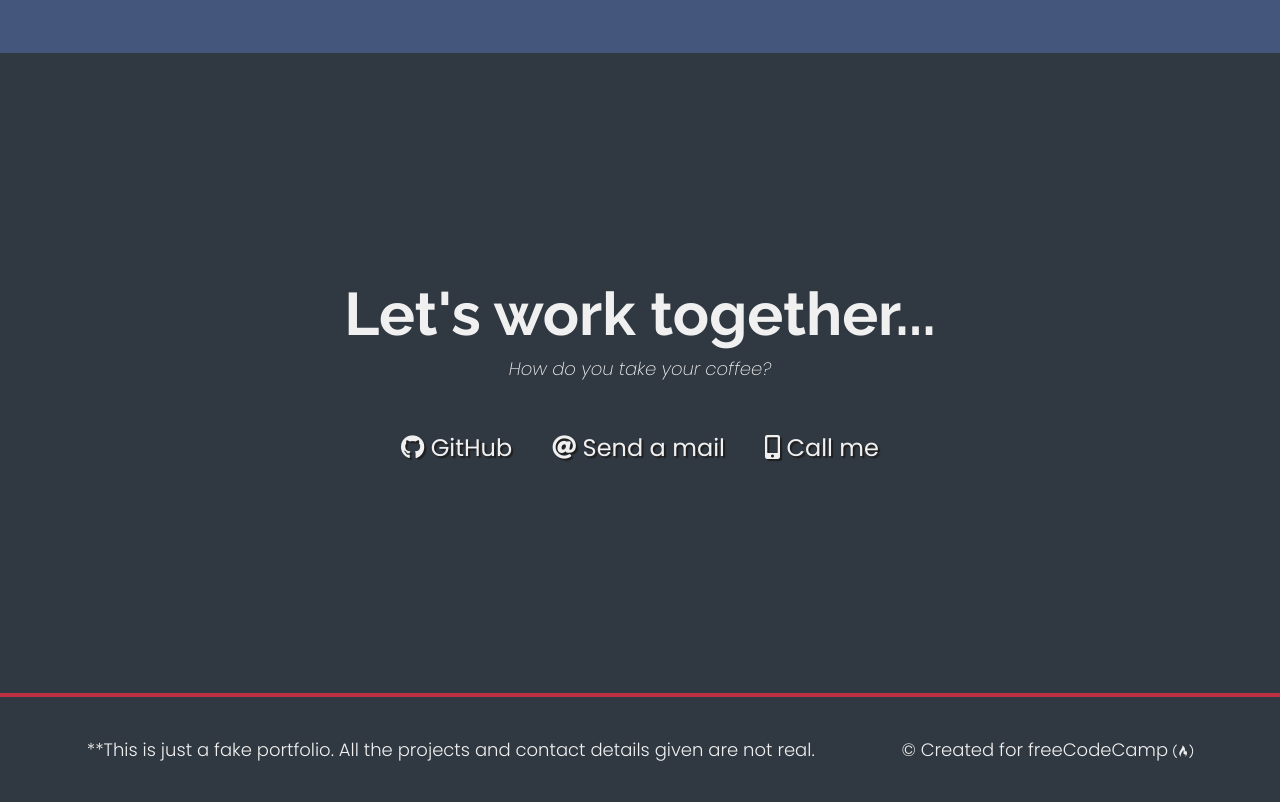
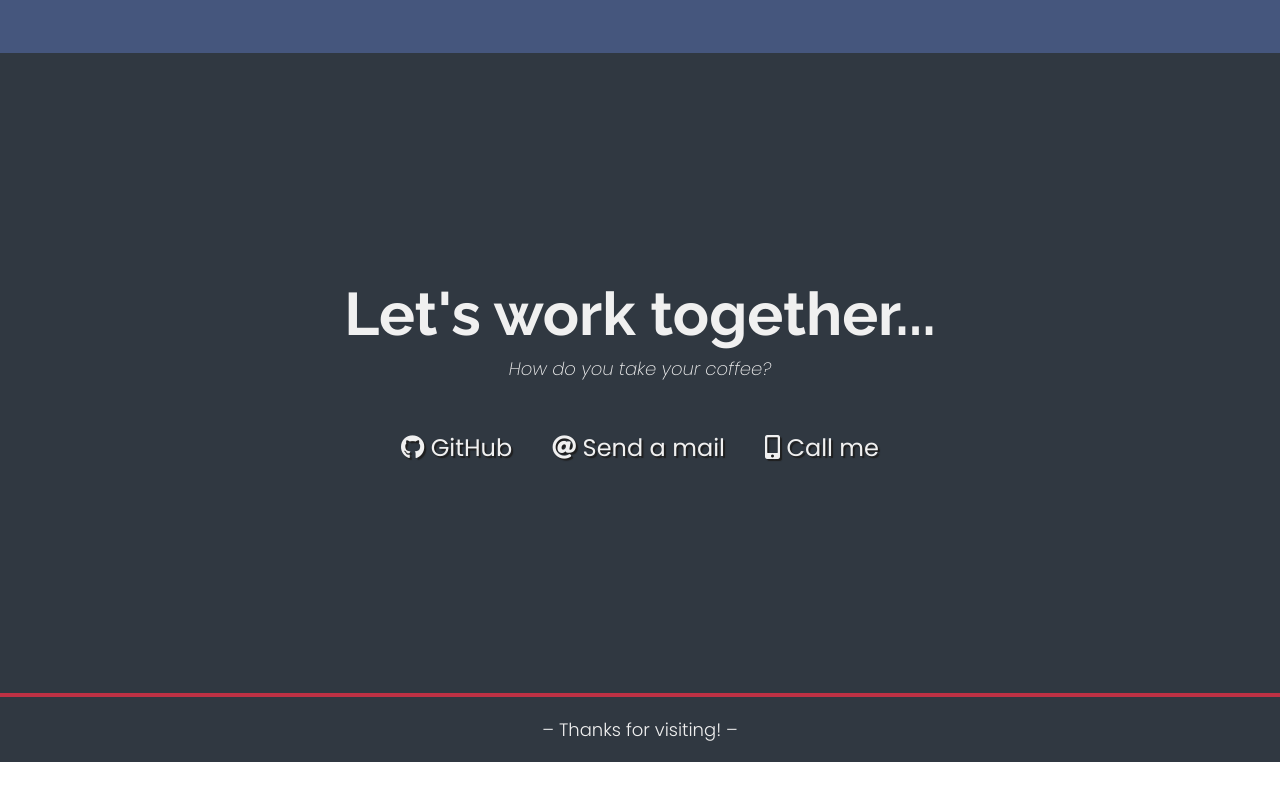
Before and after one commit to OrGalili/profilesite, a plain HTML site: page index.html in a window 1280 px wide. Shown: the part 1944-2746 px from the top of the page. After the commit the page ends 2706 px from the top, so only its background shows below. Drawn offline with nearby package versions, Linux system fonts and the light colour scheme.

Commit message:
change footer content

```diff
--- a/index.html
+++ b/index.html
@@ -143,14 +143,7 @@
     <!-- START FOOTER SECTION -->
 
     <footer>
-        <p>
-            **This is just a fake portfolio. All the projects and contact details given
-            are not real.
-        </p>
-        <p>
-            &copy; Created for
-            <a href="https://www.freecodecamp.com/" target="_blank">freeCodeCamp <i class="fab fa-free-code-camp"></i></a>
-        </p>
+        – Thanks for visiting! –
     </footer>
 
     <!-- END FOOTER SECTION -->
```
